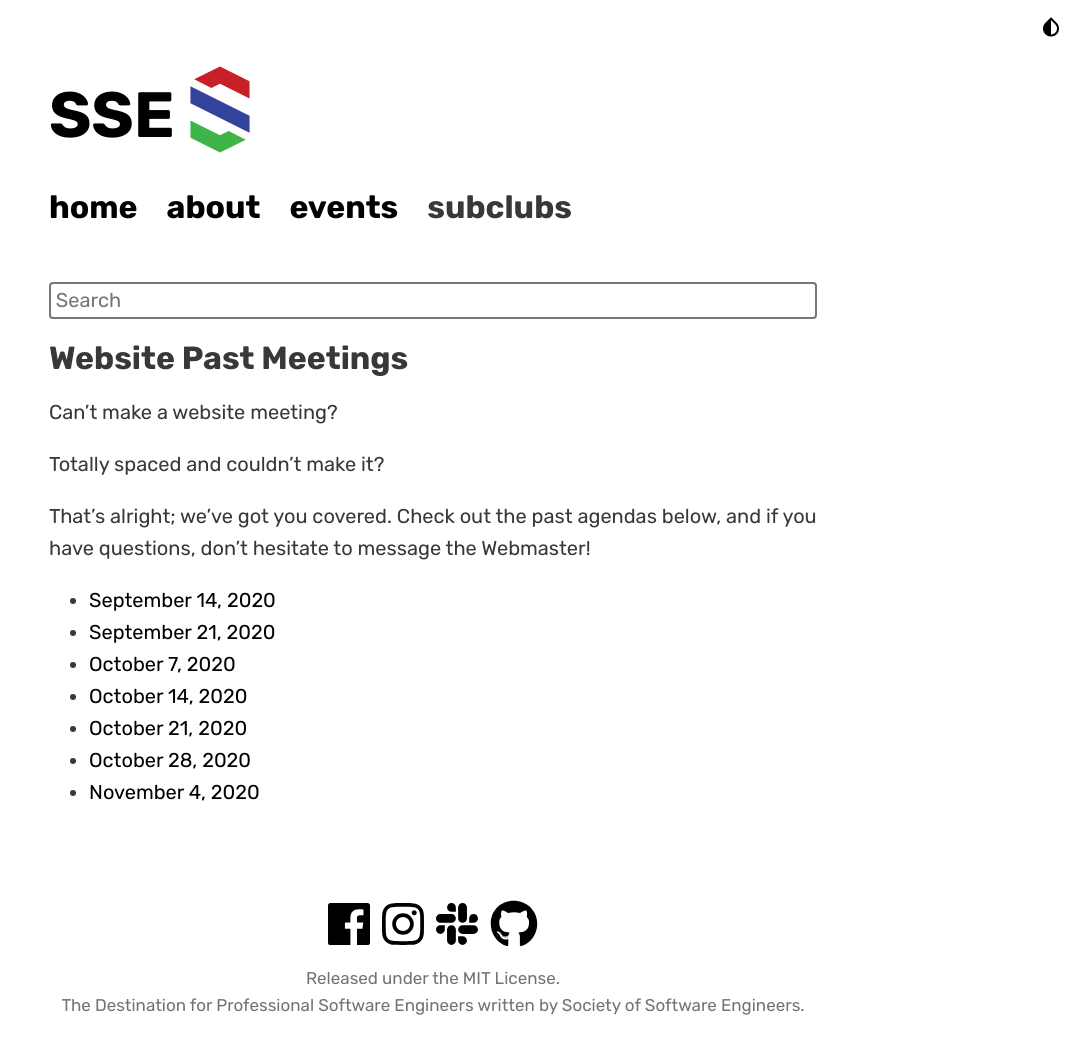
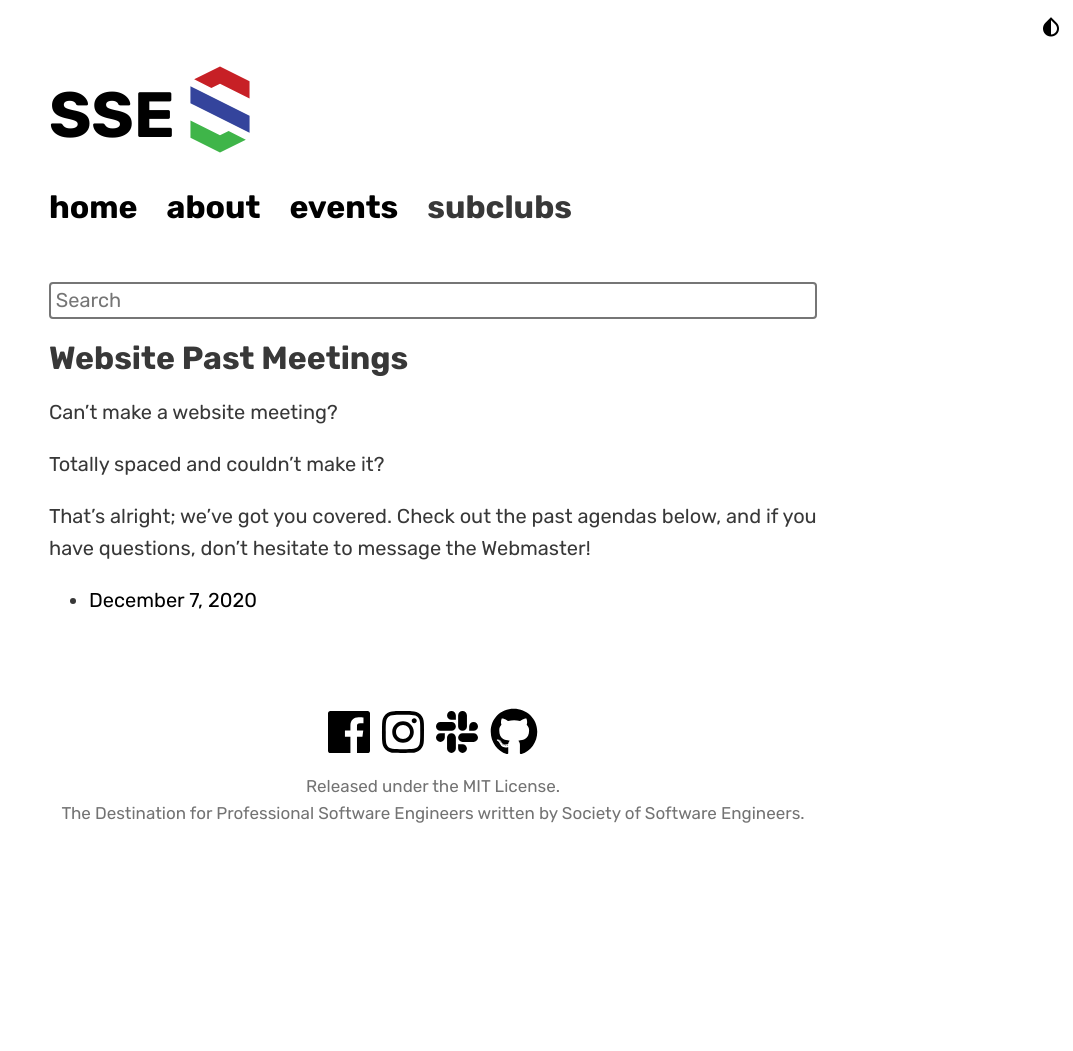
Before and after one commit to msoe-sse/msoe-sse.github.io, a Jekyll site: the page built from _events/pastMeetings.md, in a window 1280 px wide. Shown: the whole page, without its empty margins (207-1280 px from the left). Built offline with Jekyll 4.4.1, drawn with Linux system fonts in a browser that asks for light colours; nearby versions of some CDN libraries; some web fonts are replaced; after the commit the page ends 900 px from its top, so only the background shows below that.

Commit message:
Update pastMeetings.yml

```diff
--- a/_data/pastMeetings.yml
+++ b/_data/pastMeetings.yml
@@ -1,20 +1,2 @@
-- date: September 14, 2020
-  link: https://docs.google.com/document/d/1MAaBZUrrngJ4DDJM0pjrPdZBPwbGrISuVkAKyUU-vKc/edit?usp=sharing
-
-- date: September 21, 2020
-  link: https://docs.google.com/document/d/1HEKTZxfjbEqmWkVCRCLZYa0jcNExCqlGjBN-8Vs7r50/edit?usp=sharing
-
-- date: October 7, 2020
-  link: https://docs.google.com/document/d/1sXlKI_Y23JyD66cwKjvr1wd7zZeBO9rYZq70gQmGBFw/edit?usp=sharing
-
-- date: October 14, 2020
-  link: https://docs.google.com/document/d/1SCbqZxgThgA4bPZDdq4qMQbWhY3EGPwYsl7UFyLPCIY/edit?usp=sharing
-
-- date: October 21, 2020
-  link: https://docs.google.com/document/d/15QCxuS3SdQvYjFqWj0o_2x2RgJSKfrFLqctKXbGwie8/edit?usp=sharing
-
-- date: October 28, 2020
-  link: https://docs.google.com/document/d/1bt4x4ZoniGLKpcRhSMbdwEwUym0Hvm6nEYdYnJiaEuI/edit?usp=sharing
-
-- date: November 4, 2020
-  link: https://docs.google.com/document/d/1dLVw9DL8E-bN1lmedeB1vzK1rcZFBiWTYeXMsiDp4rM/edit?usp=sharing
+- date: December 7, 2020
+  link: https://docs.google.com/document/d/12ZJ96IkE4hKVtaG3KNm6I7MP0eHz_Mci3VjWvv6ulL8/edit?usp=sharing
```
